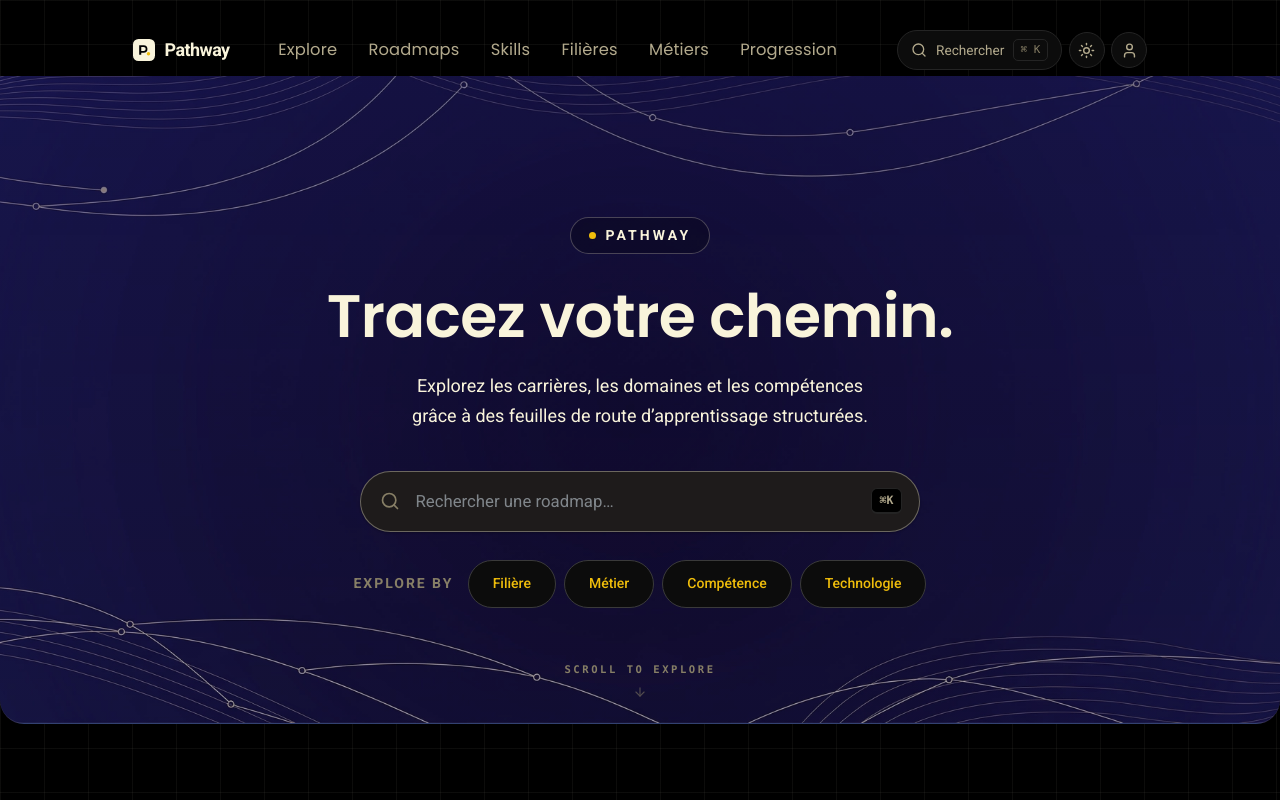
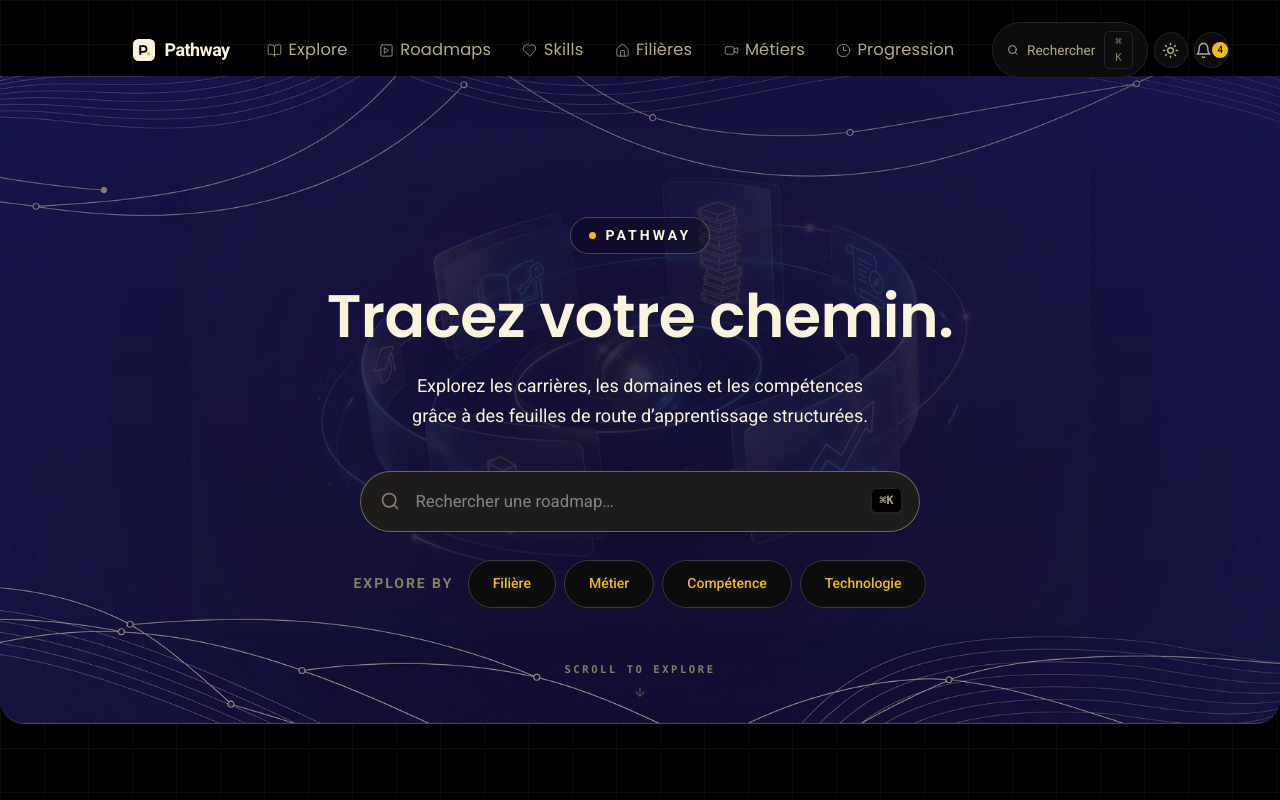
Before and after one commit to AkaneNigasaki/pathway, a React (Vite) app: page / in a window 1280 px wide. Shown: the top 800 px of the page. Built offline with nearby package versions, Linux system fonts and the light colour scheme.

Commit message:
Add premium outline navigation icons and hero artwork

```diff
--- a/src/components/Hero/Hero.module.css
+++ b/src/components/Hero/Hero.module.css
@@ -3,6 +3,26 @@
 .hero {
   padding: clamp(5rem, 11vw, 9.5rem) 0 clamp(5rem, 9vw, 7.5rem);
   position: relative;
+  isolation: isolate;
+  overflow: hidden;
+}
+
+.visual {
+  position: absolute;
+  inset: 8% 0 auto;
+  z-index: -1;
+  display: flex;
+  justify-content: center;
+  pointer-events: none;
+  opacity: 0.14;
+  mix-blend-mode: screen;
+}
+
+.visual img {
+  width: min(900px, 92vw);
+  height: auto;
+  border-radius: 2rem;
+  filter: saturate(0.9);
 }
 
 .inner {
--- a/src/components/Hero/Hero.tsx
+++ b/src/components/Hero/Hero.tsx
@@ -27,6 +27,9 @@ export function Hero() {
 
   return (
     <section className={styles.hero}>
+      <div className={styles.visual} aria-hidden="true">
+        <img src="/pathway-glass-orbit.png" alt="" />
+      </div>
       <div className="container">
         <div className={styles.inner}>
           <p className={styles.kicker} style={{ "--d": "0ms" } as React.CSSProperties}>
--- a/src/components/Navbar/Navbar.module.css
+++ b/src/components/Navbar/Navbar.module.css
@@ -84,7 +84,9 @@
 }
 
 .link {
-  display: inline-block;
+  display: inline-flex;
+  align-items: center;
+  gap: 0.4rem;
   padding: 0.5rem 0.85rem;
   font-family: var(--font-display);
   font-size: 1.02rem;
@@ -105,6 +107,24 @@
   color: var(--foreground);
   text-decoration: underline;
   text-decoration-color: var(--accent);
+}
+
+.navIcon {
+  color: currentColor;
+  stroke-width: 1.55;
+  opacity: 0.82;
+}
+
+.navBadge {
+  display: inline-grid;
+  place-items: center;
+  min-width: 1rem;
+  height: 1rem;
+  padding-inline: 0.22rem;
+  border-radius: var(--radius-full);
+  background: var(--accent);
+  color: var(--accent-ink);
+  font: 700 0.62rem/1 var(--font-mono);
 }
 
 .actions {
--- a/src/components/Navbar/Navbar.tsx
+++ b/src/components/Navbar/Navbar.tsx
@@ -1,6 +1,6 @@
 import { useEffect, useRef, useState } from "react";
 import { Link, NavLink, useLocation, useNavigate } from "react-router-dom";
-import { LuArrowRight as ArrowRight, LuList as List, LuMoon as Moon, LuSearch as Search, LuSun as Sun, LuUser as User, LuX as X } from "react-icons/lu";
+import { LuArrowRight as ArrowRight, LuBell as Bell, LuBookOpen as Library, LuClock3 as History, LuHeart as Liked, LuHouse as HomeIcon, LuList as List, LuMoon as Moon, LuSquarePlay as Shorts, LuSearch as Search, LuSun as Sun, LuVideo as Videos, LuX as X } from "react-icons/lu";
 import type { Theme } from "../../types";
 import { ROADMAPS } from "../../data/roadmaps";
 import { getField } from "../../data/fields";
@@ -13,12 +13,12 @@ interface NavbarProps {
 }
 
 const LINKS = [
-  { to: "/explore", label: "Explore" },
-  { to: "/roadmaps", label: "Roadmaps" },
-  { to: "/skills", label: "Skills" },
-  { to: "/fields", label: "Filières" },
-  { to: "/careers", label: "Métiers" },
-  { to: "/progression", label: "Progression" },
+  { to: "/explore", label: "Explore", icon: Library },
+  { to: "/roadmaps", label: "Roadmaps", icon: Shorts },
+  { to: "/skills", label: "Skills", icon: Liked },
+  { to: "/fields", label: "Filières", icon: HomeIcon },
+  { to: "/careers", label: "Métiers", icon: Videos },
+  { to: "/progression", label: "Progression", icon: History },
 ];
 
 export function Navbar({ theme, onToggleTheme, onOpenPalette }: NavbarProps) {
@@ -91,6 +91,7 @@ export function Navbar({ theme, onToggleTheme, onOpenPalette }: NavbarProps) {
                       `${styles.link} ${isActive ? styles.active : ""}`
                     }
                   >
+                    <l.icon size={15} aria-hidden="true" className={styles.navIcon} />
                     {l.label}
                   </NavLink>
                   <div className={styles.drop} role="menu" aria-label="Toutes les roadmaps">
@@ -129,6 +130,7 @@ export function Navbar({ theme, onToggleTheme, onOpenPalette }: NavbarProps) {
                       `${styles.link} ${isActive ? styles.active : ""}`
                     }
                   >
+                    <l.icon size={15} aria-hidden="true" className={styles.navIcon} />
                     {l.label}
                   </NavLink>
                 </li>
@@ -167,7 +169,8 @@ export function Navbar({ theme, onToggleTheme, onOpenPalette }: NavbarProps) {
               onClick={() => navigate("/progression")}
               aria-label="Mon profil et ma progression"
             >
-              <User size={17} aria-hidden="true" />
+              <Bell size={17} aria-hidden="true" />
+              <span className={styles.navBadge} aria-label="4 notifications">4</span>
             </button>
             <button
               type="button"
```
Also changed, not shown: public/pathway-glass-orbit.png (added).
